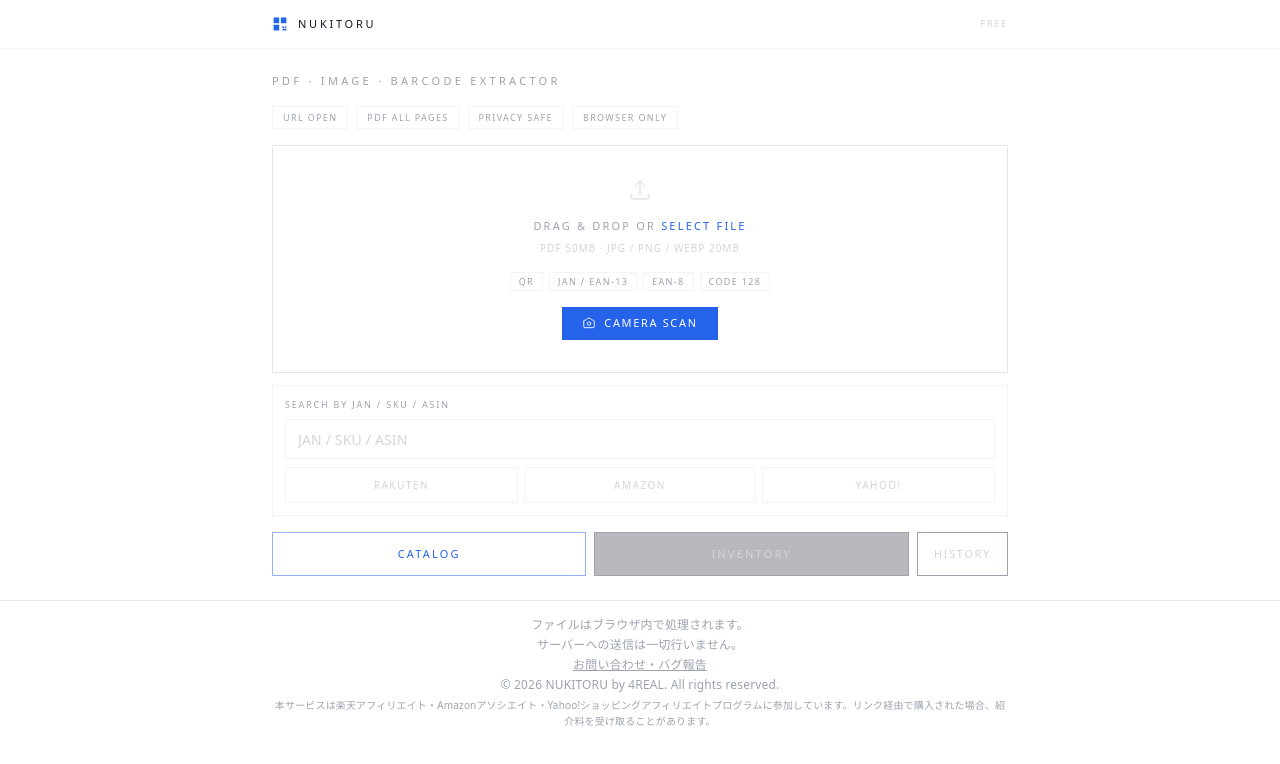
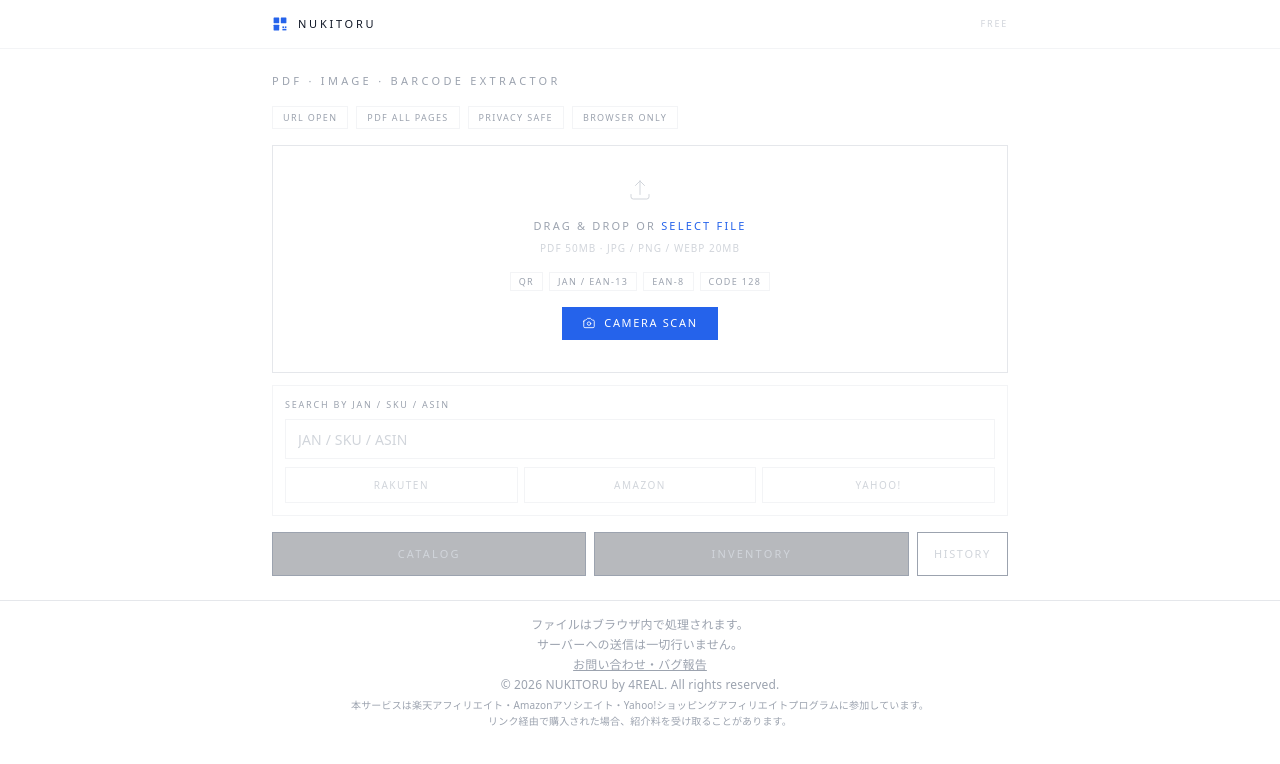
Before and after one commit to ume0117/nukitoru, a Next.js app: page / in a window 1280 px wide. Shown: the top 764 px of the page. Built offline with nearby package versions, Linux system fonts and the light colour scheme.

Commit message:
Fix Catalog button style and affiliate text linebreak

```diff
--- a/src/app/layout.tsx
+++ b/src/app/layout.tsx
@@ -114,7 +114,7 @@
               </a>
             </p>
             <p className="mt-1">© 2026 NUKITORU by 4REAL. All rights reserved.</p>
-            <p className="mt-2 text-[10px] text-gray-400 dark:text-gray-600">本サービスは楽天アフィリエイト・Amazonアソシエイト・Yahoo!ショッピングアフィリエイトプログラムに参加しています。リンク経由で購入された場合、紹介料を受け取ることがあります。</p>
+            <p className="mt-2 text-[10px] text-gray-400 dark:text-gray-600">本サービスは楽天アフィリエイト・Amazonアソシエイト・Yahoo!ショッピングアフィリエイトプログラムに参加しています。<br />リンク経由で購入された場合、紹介料を受け取ることがあります。</p>
           </div>
         </footer>
 
--- a/src/components/ScannerSection.tsx
+++ b/src/components/ScannerSection.tsx
@@ -103,7 +103,7 @@
           <UploadArea onFileSelect={processFile} isScanning={isScanning} onCameraClick={() => setCameraOpen(true)} />
           <ManualSearch />
           <div className="flex gap-2 pt-1">
-            <button onClick={() => setCatalogOpen(true)} className="flex-1 h-11 border border-blue-600/50 hover:border-blue-600 hover:bg-blue-600/10 flex items-center justify-center gap-2 text-[11px] tracking-[0.2em] font-medium text-blue-600 uppercase transition-colors">Catalog</button>
+            <button onClick={() => setCatalogOpen(true)} className="flex-1 h-11 border border-gray-400 dark:border-gray-600 bg-gray-900/30 hover:border-gray-300 dark:hover:border-gray-400 flex items-center justify-center gap-2 text-[11px] tracking-[0.2em] font-medium text-gray-300 dark:text-gray-400 uppercase transition-colors">Catalog</button>
             <button onClick={() => setInventoryOpen(true)} className="flex-1 h-11 border border-gray-400 dark:border-gray-600 bg-gray-900/30 hover:border-gray-300 dark:hover:border-gray-400 flex items-center justify-center gap-2 text-[11px] tracking-[0.2em] font-medium text-gray-300 dark:text-gray-400 uppercase transition-colors">Inventory</button>
             <button onClick={() => setShowInventoryHistory(true)} className="h-11 px-4 border border-gray-400 dark:border-gray-600 hover:border-gray-300 dark:hover:border-gray-400 text-gray-300 dark:text-gray-400 text-[11px] tracking-[0.15em] uppercase transition-colors">History</button>
           </div>
```
